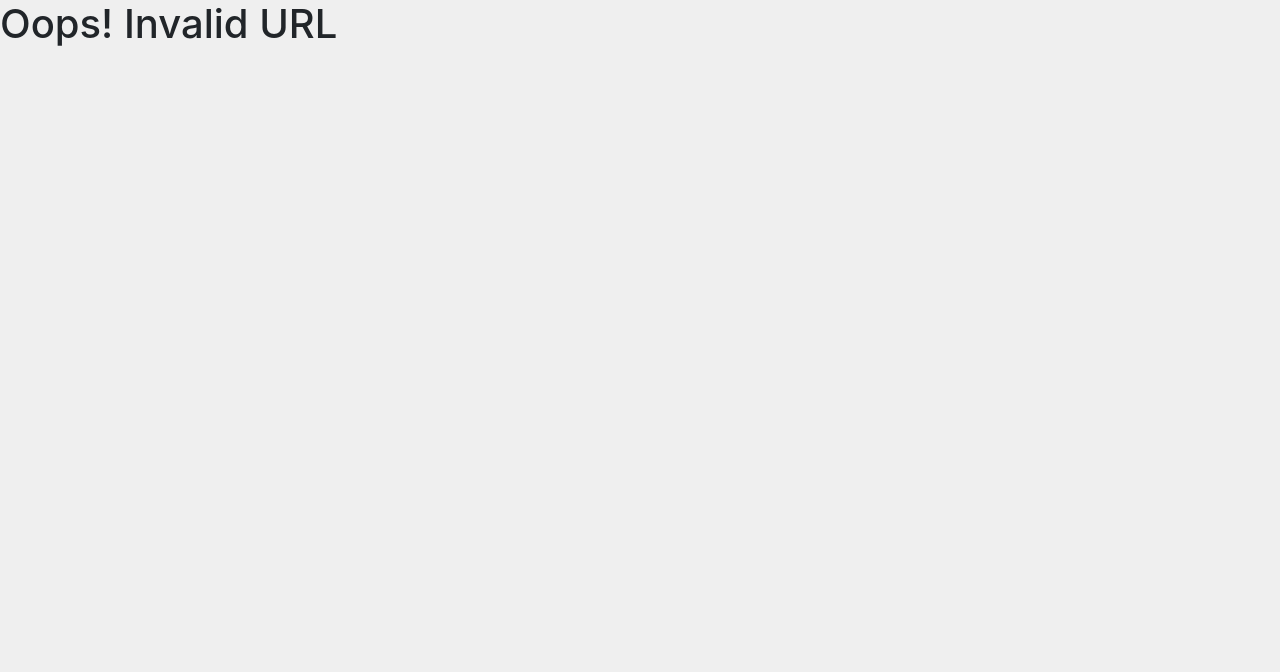
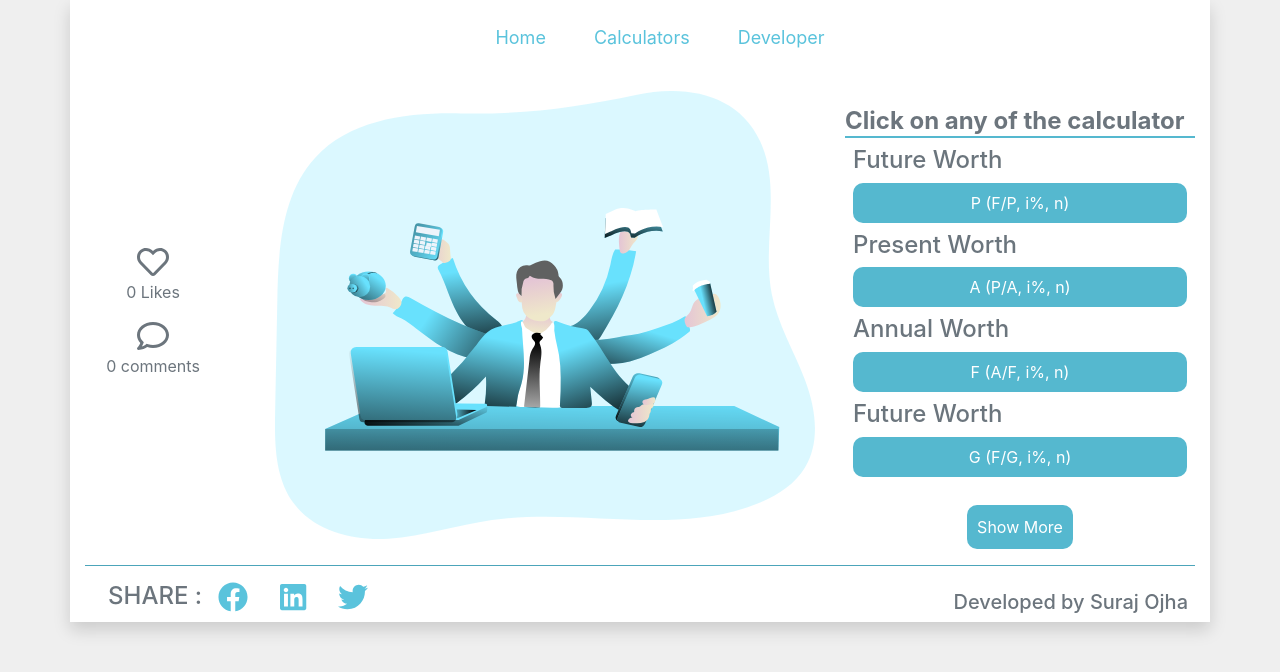
Before and after one commit to Suraez/ecoproject, a React (Create React App) app: page / in a window 1280 px wide. Shown: the top 672 px of the page. Built offline with nearby package versions, Linux system fonts and the light colour scheme; no server answers.

Commit message:
edited package.json

```diff
--- a/src/App.js
+++ b/src/App.js
@@ -36,7 +36,7 @@ function App() {
       <Router>
         <Switch>
         <Route
-          path="/ecoproject"
+          path="/"
           exact
           render={(props) => (
             <Header
```
Also changed, not shown: package.json (+1 -8 lines).
